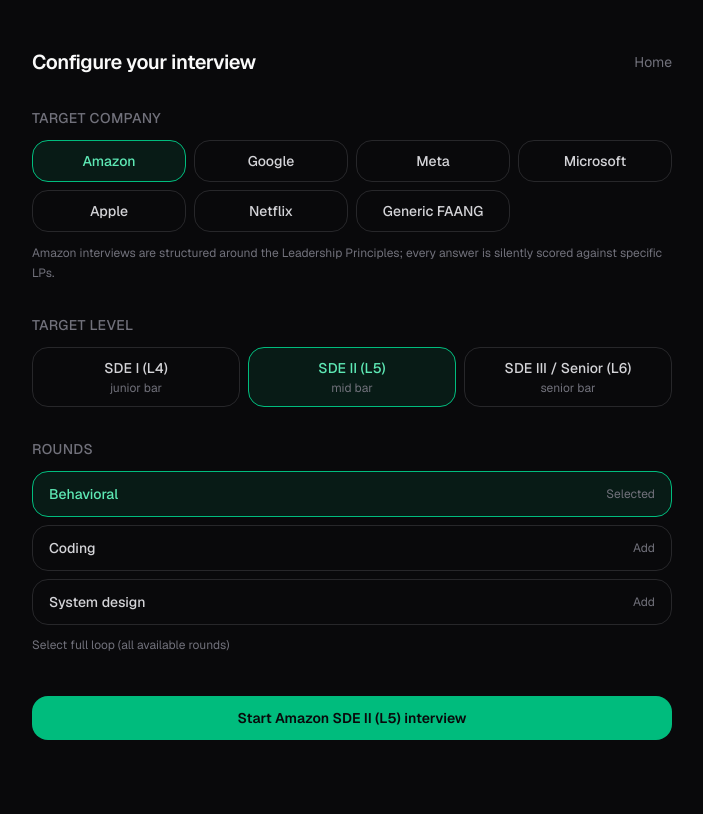
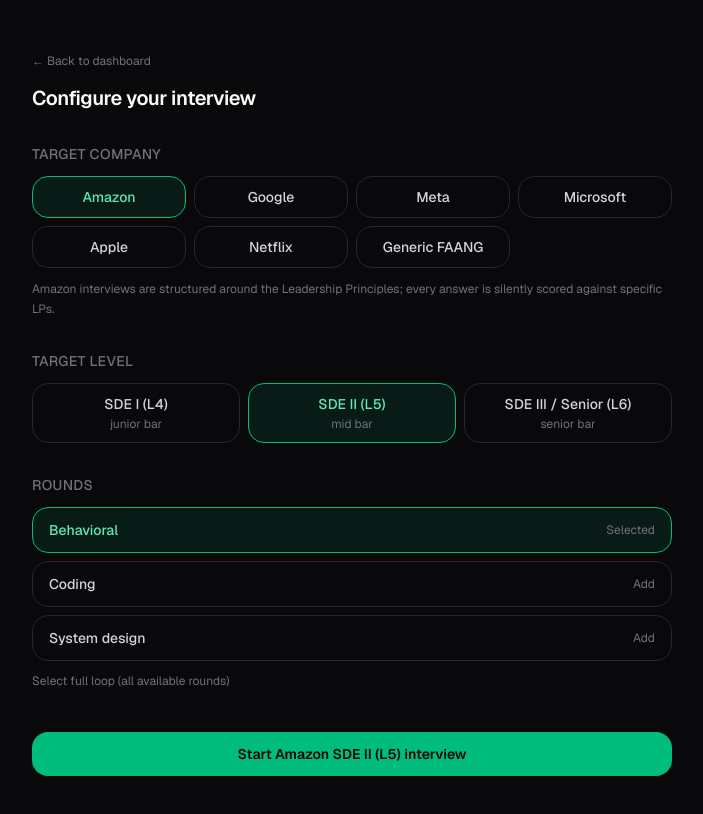
Before and after one commit to battisbog/loopready, a Next.js app: page /start in a window 1280 px wide. Shown: the top 814 px of the page, without its empty margins (288-991 px from the left). Built offline with nearby package versions, Linux system fonts and the light colour scheme.

Commit message:
Keep signed-in users in the app: root redirects to dashboard, standalone /pricing

```diff
--- a/app/dashboard/page.tsx
+++ b/app/dashboard/page.tsx
@@ -253,7 +253,7 @@
               </p>
             </div>
             <Button
-              href={plan === "free" ? "/#pricing" : "/signup?plan=voice"}
+              href={plan === "free" ? "/pricing" : "/signup?plan=voice"}
               variant="secondary"
             >
               {plan === "free" ? "Upgrade" : "Manage plan"}
--- a/app/page.tsx
+++ b/app/page.tsx
@@ -1,5 +1,6 @@
 import Link from "next/link";
 import Image from "next/image";
+import { redirect } from "next/navigation";
 import { createClient } from "@/lib/supabase/server";
 import { COMPANY_PROFILES } from "@/lib/interview/companies";
 import CompanyTabs from "./(marketing)/company-tabs";
@@ -14,12 +15,16 @@
     data: { user },
   } = await supabase.auth.getUser();
 
-  const ctaHref = user ? "/start" : "/login";
-  const ctaLabel = user ? "Start an interview" : "Start a free mock interview";
+  // Signed-in users belong in the app, not the marketing pitch. Plans stay
+  // reachable at /pricing.
+  if (user) redirect("/dashboard");
+
+  const ctaHref = "/login";
+  const ctaLabel = "Start a free mock interview";
 
   return (
     <div className="flex min-h-screen flex-col">
-      <Nav signedIn={Boolean(user)} />
+      <Nav signedIn={false} />
 
       {/* ---------- Hero ---------- */}
       <header className="relative overflow-hidden">
--- /dev/null
+++ b/app/pricing/page.tsx
@@ -0,0 +1,45 @@
+import type { Metadata } from "next";
+import Link from "next/link";
+import { createClient } from "@/lib/supabase/server";
+import Pricing from "../(marketing)/pricing";
+import AppNav from "@/components/app-nav";
+import Nav from "../(marketing)/nav";
+
+export const metadata: Metadata = {
+  title: "Pricing",
+  description:
+    "LoopReady plans: a free practice mock, unlimited voice interviews, and video-avatar rounds when they ship.",
+};
+
+/**
+ * Standalone pricing route. Signed-in users reach plans from the app without
+ * being sent back to the marketing page.
+ */
+export default async function PricingPage() {
+  const supabase = await createClient();
+  const {
+    data: { user },
+  } = await supabase.auth.getUser();
+
+  return (
+    <div className="flex min-h-screen flex-col">
+      {user ? <AppNav email={user.email} /> : <Nav signedIn={false} />}
+
+      <Pricing />
+
+      <footer className="border-t border-zinc-900">
+        <div className="mx-auto flex w-full max-w-6xl flex-col items-center justify-between gap-3 px-6 py-8 sm:flex-row">
+          <Link
+            href={user ? "/dashboard" : "/"}
+            className="text-sm text-zinc-400 transition-colors hover:text-white"
+          >
+            {user ? "Back to dashboard" : "Back to home"}
+          </Link>
+          <span className="text-xs text-zinc-600">
+            Not affiliated with, or endorsed by, any company named on this site.
+          </span>
+        </div>
+      </footer>
+    </div>
+  );
+}
--- a/app/signup/page.tsx
+++ b/app/signup/page.tsx
@@ -31,7 +31,7 @@
       />
       <div className="relative w-full max-w-md text-center">
         <Link
-          href="/#pricing"
+          href="/pricing"
           className="text-xs text-zinc-500 transition-colors hover:text-zinc-300"
         >
           ← Back to pricing
--- a/app/start/page.tsx
+++ b/app/start/page.tsx
@@ -67,13 +67,16 @@
 
   return (
     <main className="mx-auto w-full max-w-2xl px-4 py-12">
-      <div className="mb-8 flex items-center justify-between">
-        <h1 className="text-xl font-semibold tracking-tight">
+      <div className="mb-8">
+        <Link
+          href="/dashboard"
+          className="text-xs text-zinc-500 transition-colors hover:text-zinc-300"
+        >
+          &larr; Back to dashboard
+        </Link>
+        <h1 className="mt-3 text-xl font-semibold tracking-tight">
           Configure your interview
         </h1>
-        <Link href="/" className="text-sm text-zinc-500 hover:text-zinc-300">
-          Home
-        </Link>
       </div>
 
       <Section title="Target company">
--- a/proxy.ts
+++ b/proxy.ts
@@ -1,7 +1,7 @@
 import { createServerClient } from "@supabase/ssr";
 import { NextResponse, type NextRequest } from "next/server";
 
-const PUBLIC_PATHS = ["/login", "/auth", "/signup"];
+const PUBLIC_PATHS = ["/login", "/auth", "/signup", "/pricing"];
 
 // Public surface: marketing page, auth, and crawler files. Everything else
 // requires a session.
```
